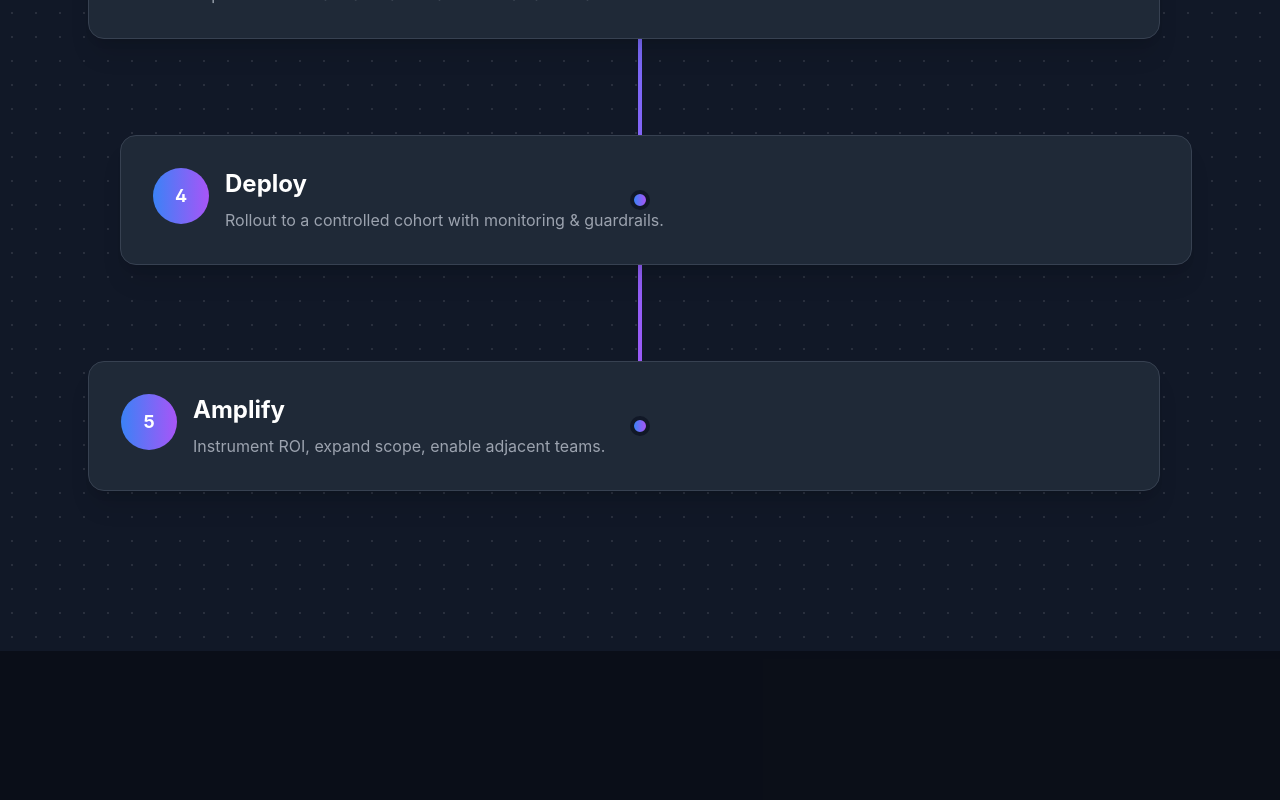
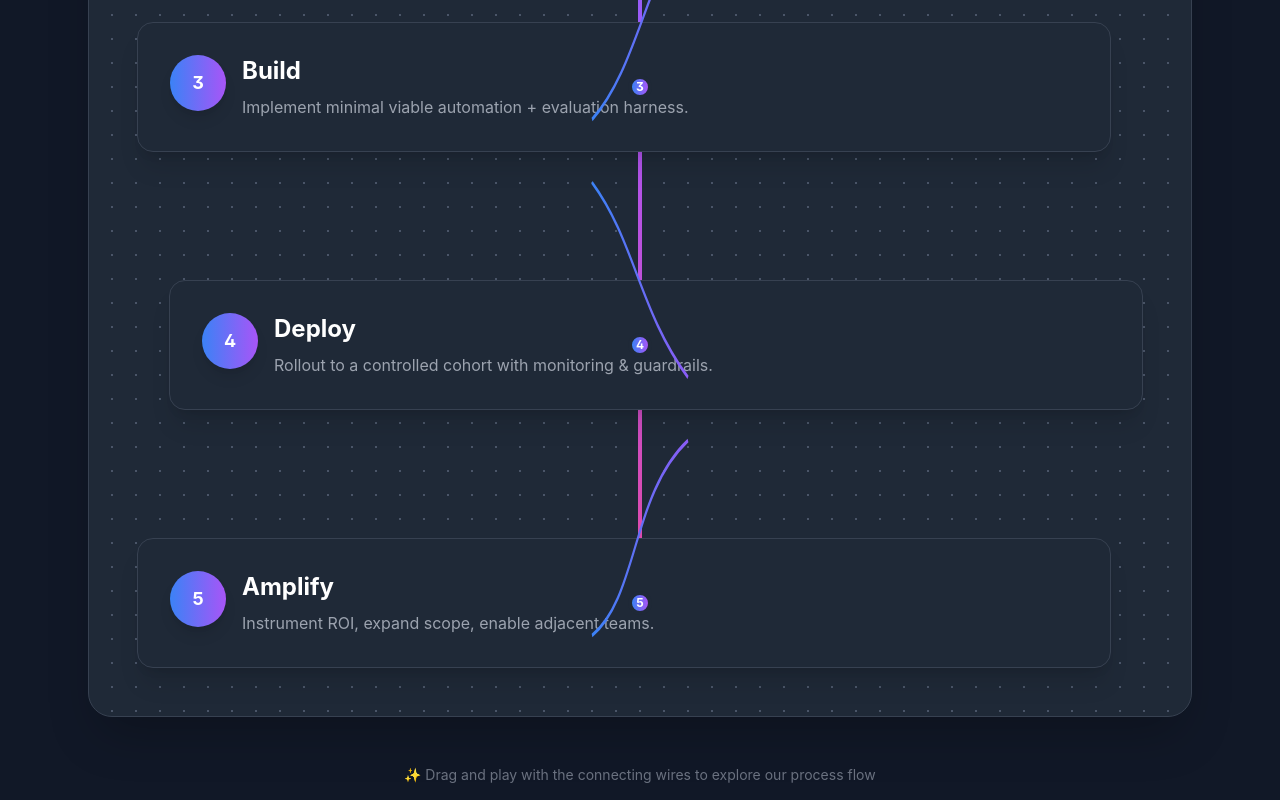
Before and after one commit to Agnik47/grittCloud, a React (Vite) app: page / in a window 1280 px wide. Shown: the part 3660-4460 px from the top of the page. Built offline with nearby package versions, Linux system fonts and the light colour scheme; a web font is replaced by a local one.

Commit message:
Add Torch

```diff
--- a/src/sections/Process.jsx
+++ b/src/sections/Process.jsx
@@ -1,3 +1,6 @@
+import React, { useState, useRef } from 'react';
+import { motion } from 'framer-motion';
+
 export default function Process() {
   const steps = [
     ['Frame', 'Clarify business constraint, value levers & success metrics. Codify current workflow.'],
@@ -7,16 +10,24 @@ export default function Process() {
     ['Amplify', 'Instrument ROI, expand scope, enable adjacent teams.']
   ];
 
+  const [hoveredWire, setHoveredWire] = useState(null);
+
+  // Function to generate random wire paths
+  const generateWirePath = (index, isEven) => {
+    const startX = isEven ? 100 : 0;
+    const endX = isEven ? 0 : 100;
+
+    // Generate some random control points for organic-looking curves
+    const cp1x = 50 + (Math.random() * 20 - 10);
+    const cp1y = 25 + (Math.random() * 20 - 10);
+    const cp2x = 50 + (Math.random() * 20 - 10);
+    const cp2y = 75 + (Math.random() * 20 - 10);
+
+    return `M ${startX} 0 C ${cp1x} ${cp1y}, ${cp2x} ${cp2y}, ${endX} 100`;
+  };
+
   return (
     <section id="process" className="relative py-28 md:py-40 bg-gray-900 overflow-hidden">
-      {/* Dotted background */}
-      <div className="absolute inset-0 opacity-10">
-        <div className="absolute inset-0" style={{
-          backgroundImage: 'radial-gradient(circle, #ffffff 1px, transparent 1px)',
-          backgroundSize: '24px 24px'
-        }}></div>
-      </div>
-
       <div className="max-w-6xl mx-auto px-6 relative z-10">
         <div className="mb-16 max-w-3xl">
           <h2 className="font-display text-3xl md:text-5xl font-bold text-white mb-4">
@@ -27,31 +38,88 @@ export default function Process() {
           </p>
         </div>
 
-        {/* Process timeline with connecting wires */}
+        {/* Process timeline container with dotted background */}
+        <div className="relative bg-gray-800 rounded-3xl p-8 md:p-12 border border-gray-700 shadow-2xl"
+          style={{
+            backgroundImage: 'radial-gradient(circle, #4a5568 1px, transparent 1px)',
+            backgroundSize: '24px 24px',
+            backgroundPosition: 'center',
+          }}>
+
           <div className="relative">
-          {/* Central connection line */}
-          <div className="absolute left-1/2 transform -translate-x-1/2 top-0 bottom-0 w-1 bg-gradient-to-b from-blue-500 to-purple-500 hidden md:block"></div>
+            <ol className="space-y-24 md:space-y-32 relative z-10">
+              {steps.map((s, i) => {
+                const isEven = i % 2 === 0;
 
-          <ol className="space-y-12 md:space-y-24">
-            {steps.map((s, i) => (
-              <li key={s[0]} className={`relative ${i % 2 === 0 ? 'md:pr-1/2' : 'md:pl-1/2'} group`}>
+                return (
+                  <li key={s[0]} className={`relative ${isEven ? 'md:pr-1/2' : 'md:pl-1/2'} group`}>
                     {/* Connection dots */}
-                <div className="absolute left-1/2 transform -translate-x-1/2 -translate-y-1/2 top-1/2 w-5 h-5 rounded-full bg-gradient-to-r from-blue-500 to-purple-500 border-4 border-gray-900 z-10 hidden md:block"></div>
+                    <div className="absolute left-1/2 transform -translate-x-1/2 -translate-y-1/2 top-1/2 w-6 h-6 rounded-full bg-gradient-to-r from-blue-500 to-purple-500 border-4 border-gray-800 z-20 hidden md:flex items-center justify-center">
+                      <span className="text-xs font-bold text-white">{i+1}</span>
+                    </div>
 
-                {/* Connection wires for even items */}
-                {i % 2 === 0 && i !== steps.length - 1 && (
-                  <div className="absolute left-1/2 top-1/2 transform -translate-y-1/2 w-1/4 h-1 bg-gradient-to-r from-blue-500 to-purple-500 hidden md:block"></div>
-                )}
-
-                {/* Connection wires for odd items */}
-                {i % 2 !== 0 && i !== steps.length - 1 && (
-                  <div className="absolute right-1/2 top-1/2 transform -translate-y-1/2 w-1/4 h-1 bg-gradient-to-r from-purple-500 to-blue-500 hidden md:block"></div>
+                    {/* Interactive wires */}
+                    {i > 0 && (
+                      <div className="absolute left-1/2 transform -translate-x-1/2 top-0 w-24 h-full -translate-y-1/2 hidden md:block z-0"
+                           style={{ height: '150%' }}>
+                        <svg
+                          width="100%"
+                          height="100%"
+                          viewBox="0 0 100 100"
+                          preserveAspectRatio="none"
+                          className="overflow-visible"
+                        >
+                          <motion.path
+                            d={generateWirePath(i, isEven)}
+                            strokeWidth="2"
+                            stroke="url(#wireGradient)"
+                            fill="none"
+                            initial={{ pathLength: 0 }}
+                            animate={{
+                              pathLength: 1,
+                              transition: { duration: 1.5, delay: i * 0.2 }
+                            }}
+                            whileHover={{
+                              stroke: "#ec4899",
+                              strokeWidth: 3,
+                              transition: { duration: 0.2 }
+                            }}
+                            drag
+                            dragConstraints={{
+                              top: 0,
+                              left: 0,
+                              right: 0,
+                              bottom: 0,
+                            }}
+                            dragElastic={0.1}
+                            className="cursor-grab active:cursor-grabbing"
+                            onHoverStart={() => setHoveredWire(i)}
+                            onHoverEnd={() => setHoveredWire(null)}
+                          />
+                          <defs>
+                            <linearGradient id="wireGradient" x1="0%" y1="0%" x2="100%" y2="0%">
+                              <stop offset="0%" stopColor="#3b82f6" />
+                              <stop offset="100%" stopColor="#8b5cf6" />
+                            </linearGradient>
+                          </defs>
+                        </svg>
+                      </div>
                     )}
 
                     {/* Step card */}
-                <div className={`bg-gray-800 rounded-2xl p-6 md:p-8 border border-gray-700 shadow-xl transform transition-all duration-300  hover:shadow-2xl ${i % 2 === 0 ? 'md:mr-8' : 'md:ml-8'}`}>
+                    <motion.div
+                      className={`bg-gray-800 rounded-2xl p-6 md:p-8 border border-gray-700 shadow-xl transform transition-all duration-300 hover:shadow-2xl ${isEven ? 'md:mr-8' : 'md:ml-8'}`}
+                      initial={{ opacity: 0, y: 20 }}
+                      animate={{ opacity: 1, y: 0 }}
+                      transition={{ duration: 0.5, delay: i * 0.1 }}
+                      whileHover={{
+                        scale: 1.02,
+                        borderColor: hoveredWire === i ? "#ec4899" : "#4a5568",
+                        transition: { duration: 0.2 }
+                      }}
+                    >
                       <div className="flex items-start">
-                    <div className={`flex-shrink-0 w-14 h-14 rounded-full bg-gradient-to-r from-blue-500 to-purple-500 flex items-center justify-center text-white font-bold text-lg mr-4`}>
+                        <div className={`flex-shrink-0 w-14 h-14 rounded-full bg-gradient-to-r from-blue-500 to-purple-500 flex items-center justify-center text-white font-bold text-lg mr-4 shadow-lg`}>
                           {i+1}
                         </div>
                         <div>
@@ -59,10 +127,19 @@ export default function Process() {
                           <p className="text-gray-400 text-sm md:text-base leading-relaxed">{s[1]}</p>
                         </div>
                       </div>
+                    </motion.div>
+                  </li>
+                );
+              })}
+            </ol>
+
+            {/* Central connection line */}
+            <div className="absolute left-1/2 transform -translate-x-1/2 top-0 bottom-0 w-1 bg-gradient-to-b from-blue-500 via-purple-500 to-pink-500 hidden md:block rounded-full"></div>
           </div>
-              </li>
-            ))}
-          </ol>
+        </div>
+
+        <div className="mt-12 text-center text-gray-500 text-sm">
+          <p>✨ Drag and play with the connecting wires to explore our process flow</p>
         </div>
       </div>
     </section>
```
Lines whose indentation alone changed are shown as unchanged.
